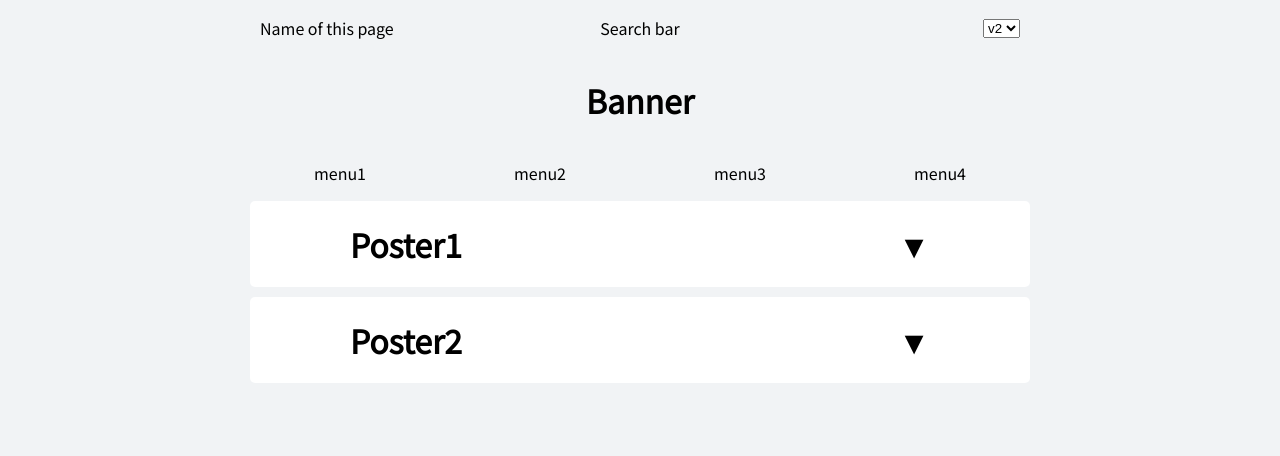
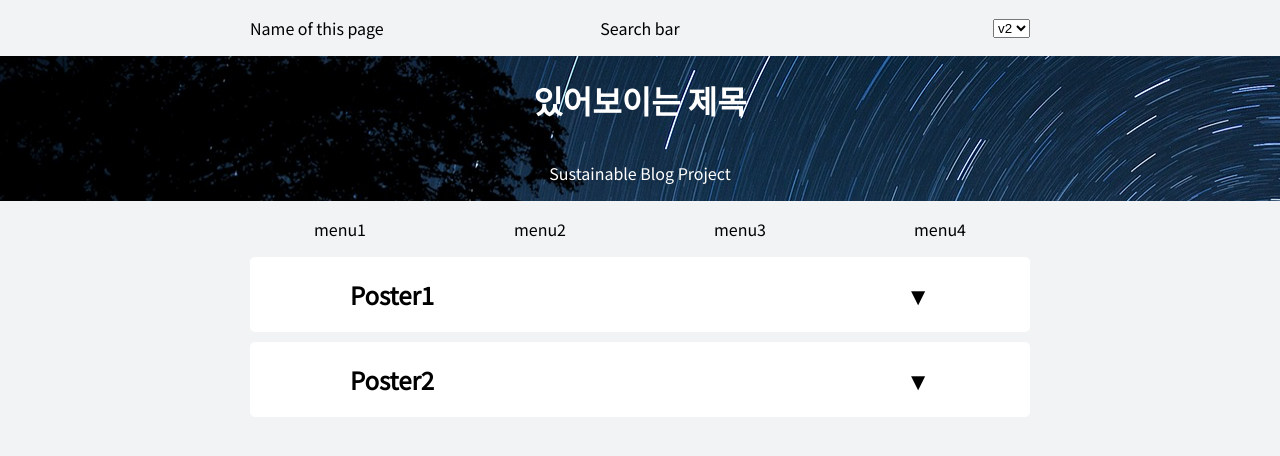
Before and after one commit to KimSickal/blog, a React (Create React App) app: page / in a window 1280 px wide. Shown: the top 456 px of the page. Built offline with nearby package versions, Linux system fonts and the light colour scheme; the HTML template or start-up script is replaced by a standard one.

Commit message:
add banner image(from fixabay)

```diff
--- a/src/App.css
+++ b/src/App.css
@@ -1,7 +1,7 @@
 .App {
   display: flex;
   flex-direction: column;
-  align-items: stretch;
+  align-items: center;
 }
 
 .header {
@@ -9,13 +9,13 @@
   flex-direction: row;
   justify-content: space-between;
   align-items: center;
-  margin-left: 20px;
-  margin-right: 20px;
 }
 
 .header > div{
   display: flex;
   flex: 1;
+  margin-left: 10px;
+  margin-right: 10px;
 }
 
 .headerTitle{
--- a/src/App.tsx
+++ b/src/App.tsx
@@ -1,6 +1,6 @@
 import * as React from 'react';
 import './App.css';
-import { ImagePost } from './v1/models/Posts';
+import { ImagePost } from './models/Posts';
 import { V1Container } from './v1/V1Container';
 import { V2Container } from './v2/V2Container';
 
@@ -26,14 +26,13 @@ class App extends React.Component<{}, ComponentStates> {
     this.setState({
       data: require('./data/data.json'),
     })
-    window.addEventListener('resize', () => { this.setState({ screenWidth: document.body.clientWidth }) })
+    window.addEventListener('resize', () => { this.setState({ screenWidth: Math.max(Math.min(document.body.clientWidth, 800), 400) }) })
   }
 
   public render() {
-    let maxWidth = Math.max(Math.min(document.body.clientWidth, 800), 400);
     return (
-      <div className="App" style={{ width: maxWidth }}>
-        <div className="header">
+      <div className="App">
+        <div className="header" style={{ width: this.state.screenWidth}}>
           <div className="headerTitle"><p>Name of this page</p></div>
           <div className="headerSearchBar"><p>Search bar</p></div>
           <div className="headerVersionControl">
@@ -47,9 +46,9 @@ class App extends React.Component<{}, ComponentStates> {
           (() => {
             switch (this.state.selectedVersion) {
               case 'v1':
-                return <V1Container data={this.state.data} />;
+                return <V1Container {...this.state} />;
               case 'v2':
-                return <V2Container data={this.state.data} />;
+                return <V2Container {...this.state} />;
               default:
                 return null;
             }
--- a/src/v1/V1Container.tsx
+++ b/src/v1/V1Container.tsx
@@ -1,7 +1,7 @@
 import * as React from 'react';
 import './V1Container.css';
 import { ArtworkComponent } from './components/ArtworkComponent';
-import { ImagePost } from './models/Posts';
+import { ImagePost } from '../models/Posts';
 
 interface ComponentProps {
   data: ImagePost[];
--- a/src/v2/V2Container.css
+++ b/src/v2/V2Container.css
@@ -1,11 +1,15 @@
 .Container {
     display: flex;
     flex-direction: column;
-    align-items: stretch;
+    align-items: center;
   }
 
   .Container > h1 {
     text-align: center;
+  }
+  .Container.contents {
+      flex-direction: column;
+      justify-content: center;
   }
 
   .menu {
--- a/src/v2/V2Container.tsx
+++ b/src/v2/V2Container.tsx
@@ -1,10 +1,12 @@
 import * as React from 'react';
 import './V2Container.css';
 import { ArtworkComponent } from './components/ArtworkComponent';
-import { ImagePost } from './models/Posts';
+import { ImagePost } from '../models/Posts';
+import { BannerComponent } from './components/BannerComponent';
 
 interface ComponentProps {
   data: ImagePost[];
+  screenWidth: number;
 }
 
 export class V2Container extends React.Component<ComponentProps> {
@@ -13,10 +15,14 @@ export class V2Container extends React.Component<ComponentProps> {
   }
   public render() {
     return (
-      <div className="Container">
-        <h1>
-          Banner
-        </h1>
+      <div
+        className="Container"
+      >
+        <BannerComponent />
+        <div
+          className="contents"
+          style={{ width: this.props.screenWidth }}
+        >
           <div className="menu">
             <p>menu1</p>
             <p>menu2</p>
@@ -34,6 +40,7 @@ export class V2Container extends React.Component<ComponentProps> {
             })
           }
         </div>
+      </div>
     );
   }
 }
--- a/src/v2/components/ArtworkComponent.tsx
+++ b/src/v2/components/ArtworkComponent.tsx
@@ -48,12 +48,12 @@ export class ArtworkComponent extends React.Component<ComponentProps, ComponentS
             }
           }}
         >
-          <h1>
+          <h2>
             {title}
-          </h1>
-          <h1>
+          </h2>
+          <h2>
             {this.state.isOpen ? '▲' : '▼'}
-          </h1>
+          </h2>
         </div>
         {this.state.isOpen ?
           <div>
--- /dev/null
+++ b/src/v2/components/BannerComponent.tsx
@@ -0,0 +1,22 @@
+import * as React from 'react';
+import '../styles/BannerComponent.css';
+
+
+export class BannerComponent extends React.Component{
+
+  public render() {
+    return (
+        <div
+            className="banner"
+            style={{width: document.body.clientWidth}}
+        >
+            <h1>
+                있어보이는 제목
+            </h1>
+            <p>
+                Sustainable Blog Project
+            </p>
+        </div>
+    );
+  }
+}
--- a/src/v2/styles/ArtworkComponent.css
+++ b/src/v2/styles/ArtworkComponent.css
@@ -17,7 +17,7 @@
     margin-top: 10px;
     margin-bottom: 10px;
 }
-.Title > h1 {
+.Title > h2 {
     display: flex;
     margin: 0;
 }
--- /dev/null
+++ b/src/v2/styles/BannerComponent.css
@@ -0,0 +1,12 @@
+.banner {
+    display: flex;
+    flex-direction: column;
+    background-image: url('../../data/sources/banner_image_revolve.jpg');
+    align-items: center;
+}
+.banner > h1 {
+    color: white;
+}
+.banner > p {
+    color: white;
+}
```
Also changed, not shown: src/v2/models/Posts.ts (deleted, +0 -7 lines), src/data/sources/banner_image_revolve.jpg (added), src/models/Posts.ts (renamed from src/v1/models/Posts.ts). Lines whose indentation alone changed are shown as unchanged.
